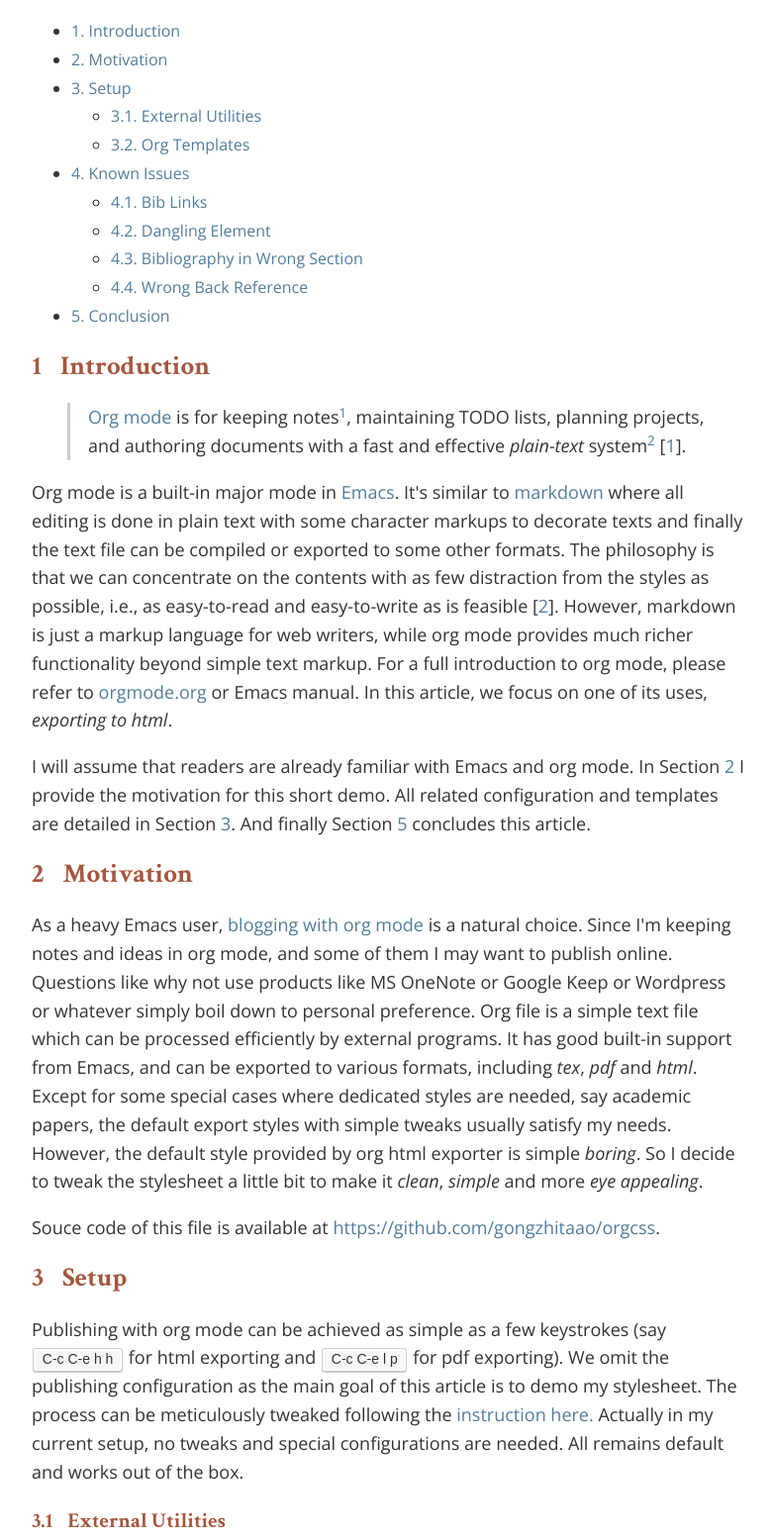
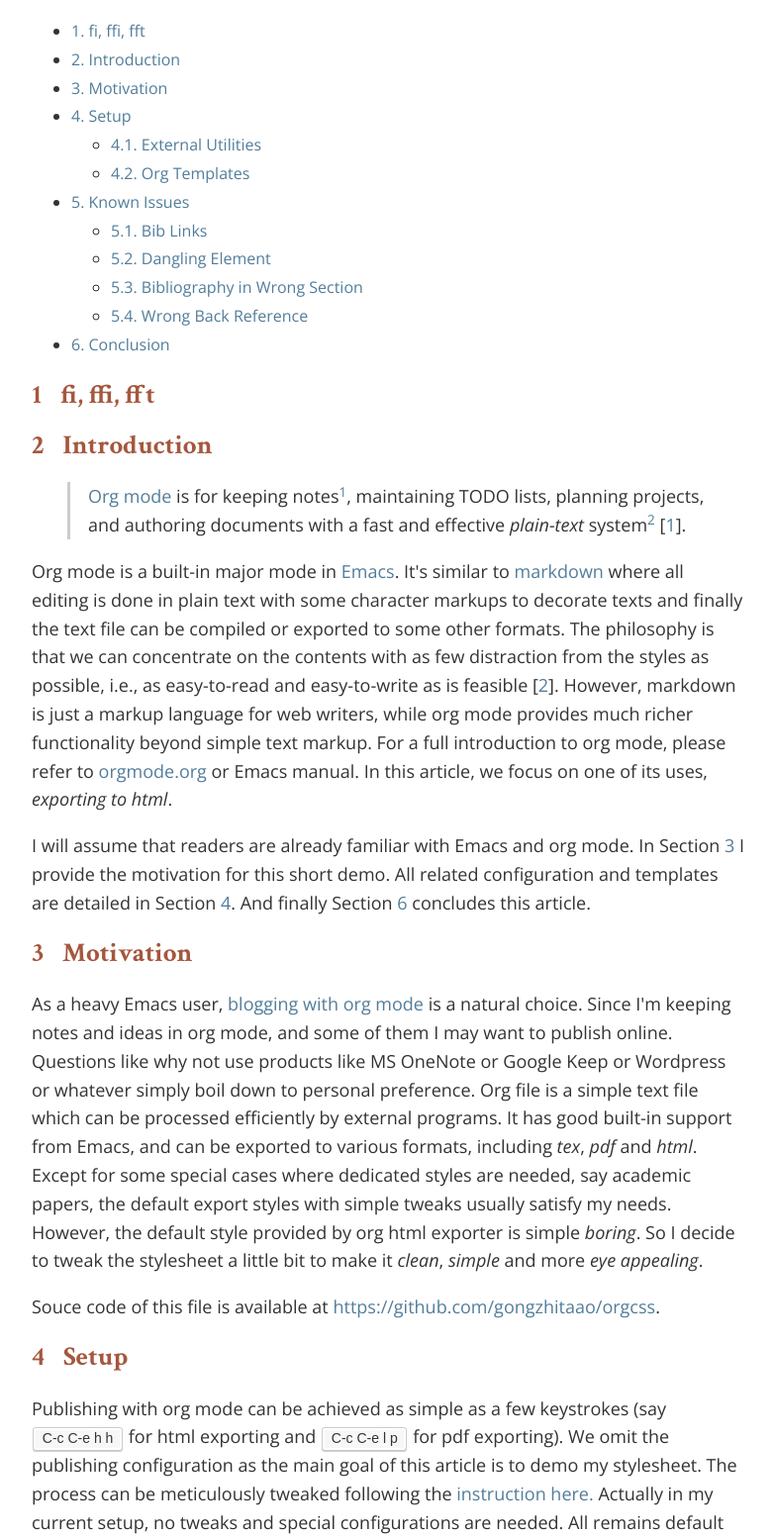
Before and after one commit to gongzhitaao/orgcss, a plain HTML site: page index.html in a window 1280 px wide. Shown: the part 271-1823 px from the top of the page at 99% size, without its empty margins (248-1030 px from the left). Drawn offline with nearby package versions, Linux system fonts and the light colour scheme; some packages are replaced by stand-ins of ours.

Commit message:
code style

```diff
--- a/index.html
+++ b/index.html
@@ -2,7 +2,7 @@
 <html>
 <head>
 <title>CSS for Org-exported HTML</title>
-<!-- 2015-07-03 Fri 16:47 -->
+<!-- 2015-07-09 Thu 15:15 -->
 <meta  charset="utf-8">
 <meta  name="generator" content="Org-mode">
 <meta  name="author" content="Zhitao Gong">
@@ -71,29 +71,34 @@
 <h2>Table of Contents</h2>
 <div id="text-table-of-contents">
 <ul>
-<li><a href="#sec:intro">1. Introduction</a></li>
-<li><a href="#sec:moti">2. Motivation</a></li>
-<li><a href="#sec:setup">3. Setup</a>
+<li><a href="#sec-1">1. fi, ffi, fft</a></li>
+<li><a href="#sec:intro">2. Introduction</a></li>
+<li><a href="#sec:moti">3. Motivation</a></li>
+<li><a href="#sec:setup">4. Setup</a>
 <ul>
-<li><a href="#sec-3-1">3.1. External Utilities</a></li>
-<li><a href="#sec-3-2">3.2. Org Templates</a></li>
+<li><a href="#sec-4-1">4.1. External Utilities</a></li>
+<li><a href="#sec-4-2">4.2. Org Templates</a></li>
 </ul>
 </li>
-<li><a href="#sec-4">4. Known Issues</a>
+<li><a href="#sec-5">5. Known Issues</a>
 <ul>
-<li><a href="#sec-4-1">4.1. Bib Links</a></li>
-<li><a href="#sec-4-2">4.2. Dangling Element</a></li>
-<li><a href="#sec-4-3">4.3. Bibliography in Wrong Section</a></li>
-<li><a href="#sec-4-4">4.4. Wrong Back Reference</a></li>
+<li><a href="#sec-5-1">5.1. Bib Links</a></li>
+<li><a href="#sec-5-2">5.2. Dangling Element</a></li>
+<li><a href="#sec-5-3">5.3. Bibliography in Wrong Section</a></li>
+<li><a href="#sec-5-4">5.4. Wrong Back Reference</a></li>
 </ul>
 </li>
-<li><a href="#sec:con">5. Conclusion</a></li>
+<li><a href="#sec:con">6. Conclusion</a></li>
 </ul>
 </div>
 </nav>
 
+<div id="outline-container-sec-1" class="outline-2">
+<h2 id="sec-1"><span class="section-number-2">1</span> fi, ffi, fft</h2>
+</div>
+
 <div id="outline-container-sec:intro" class="outline-2">
-<h2 id="sec:intro"><a id="sec-1" name="sec-1"></a><span class="section-number-2">1</span> Introduction</h2>
+<h2 id="sec:intro"><a id="sec-2" name="sec-2"></a><span class="section-number-2">2</span> Introduction</h2>
 <div class="outline-text-2" id="text-sec:intro">
 
 <blockquote>
@@ -120,16 +125,16 @@
 
 <p>
 I will assume that readers are already familiar with Emacs and org
-mode.  In Section <a href="#sec:moti">2</a> I provide the motivation for this short
+mode.  In Section <a href="#sec:moti">3</a> I provide the motivation for this short
 demo.  All related configuration and templates are detailed in
-Section <a href="#sec:setup">3</a>.  And finally Section <a href="#sec:con">5</a> concludes this
+Section <a href="#sec:setup">4</a>.  And finally Section <a href="#sec:con">6</a> concludes this
 article.
 </p>
 </div>
 </div>
 
 <div id="outline-container-sec:moti" class="outline-2">
-<h2 id="sec:moti"><a id="sec-2" name="sec-2"></a><span class="section-number-2">2</span> Motivation</h2>
+<h2 id="sec:moti"><a id="sec-3" name="sec-3"></a><span class="section-number-2">3</span> Motivation</h2>
 <div class="outline-text-2" id="text-sec:moti">
 
 <p>
@@ -156,7 +161,7 @@
 </div>
 
 <div id="outline-container-sec:setup" class="outline-2">
-<h2 id="sec:setup"><a id="sec-3" name="sec-3"></a><span class="section-number-2">3</span> Setup</h2>
+<h2 id="sec:setup"><a id="sec-4" name="sec-4"></a><span class="section-number-2">4</span> Setup</h2>
 <div class="outline-text-2" id="text-sec:setup">
 
 <p>
@@ -171,9 +176,9 @@
 </p>
 </div>
 
-<div id="outline-container-sec-3-1" class="outline-3">
-<h3 id="sec-3-1"><span class="section-number-3">3.1</span> External Utilities</h3>
-<div class="outline-text-3" id="text-3-1">
+<div id="outline-container-sec-4-1" class="outline-3">
+<h3 id="sec-4-1"><span class="section-number-3">4.1</span> External Utilities</h3>
+<div class="outline-text-3" id="text-4-1">
 <p>
 Table <a href="#tab:util">1</a> list all the external utilities I used for
 publishing and rendering.
@@ -233,9 +238,9 @@
 </div>
 </div>
 
-<div id="outline-container-sec-3-2" class="outline-3">
-<h3 id="sec-3-2"><span class="section-number-3">3.2</span> Org Templates</h3>
-<div class="outline-text-3" id="text-3-2">
+<div id="outline-container-sec-4-2" class="outline-3">
+<h3 id="sec-4-2"><span class="section-number-3">4.2</span> Org Templates</h3>
+<div class="outline-text-3" id="text-4-2">
 <p>
 The following is my org file template for blogging.
 </p>
@@ -288,18 +293,18 @@
 </div>
 </div>
 
-<div id="outline-container-sec-4" class="outline-2">
-<h2 id="sec-4"><span class="section-number-2">4</span> Known Issues</h2>
-<div class="outline-text-2" id="text-4">
+<div id="outline-container-sec-5" class="outline-2">
+<h2 id="sec-5"><span class="section-number-2">5</span> Known Issues</h2>
+<div class="outline-text-2" id="text-5">
 <p>
 The citation exporter, <code>ox-bibtex</code>, does NOT work seamlessly.  As of
 <code>Org-mode version 8.2.10</code>, I have the following issues.
 </p>
 </div>
 
-<div id="outline-container-sec-4-1" class="outline-3">
-<h3 id="sec-4-1"><span class="section-number-3">4.1</span> Bib Links</h3>
-<div class="outline-text-3" id="text-4-1">
+<div id="outline-container-sec-5-1" class="outline-3">
+<h3 id="sec-5-1"><span class="section-number-3">5.1</span> Bib Links</h3>
+<div class="outline-text-3" id="text-5-1">
 <p>
 For ref.bib, <code>bibtex2html</code> generates two files, ref.html and
 ref_bib.html.  Links in the two files are redirected to each other.
@@ -317,9 +322,9 @@
 </div>
 </div>
 
-<div id="outline-container-sec-4-2" class="outline-3">
-<h3 id="sec-4-2"><span class="section-number-3">4.2</span> Dangling Element</h3>
-<div class="outline-text-3" id="text-4-2">
+<div id="outline-container-sec-5-2" class="outline-3">
+<h3 id="sec-5-2"><span class="section-number-3">5.2</span> Dangling Element</h3>
+<div class="outline-text-3" id="text-5-2">
 <p>
 The lisp function <code>insert-file-contents</code> used in <code>ox-bibtex</code> does
 not move point and insertion-marker to the end of inserted text
@@ -364,9 +369,9 @@
 </div>
 </div>
 
-<div id="outline-container-sec-4-3" class="outline-3">
-<h3 id="sec-4-3"><span class="section-number-3">4.3</span> Bibliography in Wrong Section</h3>
-<div class="outline-text-3" id="text-4-3">
+<div id="outline-container-sec-5-3" class="outline-3">
+<h3 id="sec-5-3"><span class="section-number-3">5.3</span> Bibliography in Wrong Section</h3>
+<div class="outline-text-3" id="text-5-3">
 <p>
 The exported bibliography is always included in some other section
 div instead of a stand-lone section.
@@ -433,9 +438,9 @@
 </div>
 </div>
 
-<div id="outline-container-sec-4-4" class="outline-3">
-<h3 id="sec-4-4"><span class="section-number-3">4.4</span> Wrong Back Reference</h3>
-<div class="outline-text-3" id="text-4-4">
+<div id="outline-container-sec-5-4" class="outline-3">
+<h3 id="sec-5-4"><span class="section-number-3">5.4</span> Wrong Back Reference</h3>
+<div class="outline-text-3" id="text-5-4">
 <p>
 The links generated by <code>ox-bibtex</code> is also troublesome.  Given
 <code>ref.bib</code>, <code>bibtex2html</code> will generate two files, <code>reb_bib.html</code>
@@ -452,7 +457,7 @@
 </div>
 
 <div id="outline-container-sec:con" class="outline-2">
-<h2 id="sec:con"><a id="sec-5" name="sec-5"></a><span class="section-number-2">5</span> Conclusion</h2>
+<h2 id="sec:con"><a id="sec-6" name="sec-6"></a><span class="section-number-2">6</span> Conclusion</h2>
 <div class="outline-text-2" id="text-sec:con">
 
 <p>
@@ -465,12 +470,25 @@
 necessary.
 </p>
 
+<hr >
 </div>
+</div>
+<div id="footnotes">
+<h2 class="footnotes">Footnotes: </h2>
+<div id="text-footnotes">
 
-<hr >
+<div class="footdef"><sup><a id="fn.1" name="fn.1" class="footnum" href="#fnr.1">1</a></sup> <p class="footpara">
+For note keeping, <a href="http://jblevins.org/projects/deft/">Deft</a> with Orgmode make a cute couple.
+</p></div>
+
+<div class="footdef"><sup><a id="fn.2" name="fn.2" class="footnum" href="#fnr.2">2</a></sup> <p class="footpara">
+A <a href="http://doc.norang.ca/org-mode.html">great article</a> elaborates on this.
+</p>
 
 <div id="bibliography">
 <h2>References</h2>
+
+</div>
 <table>
 
 <tr valign="top">
@@ -500,28 +518,13 @@
 
 </td>
 </tr>
-</table>
-</div>
-</div>
-<div id="footnotes">
-<h2 class="footnotes">Footnotes: </h2>
-<div id="text-footnotes">
-
-<div class="footdef"><sup><a id="fn.1" name="fn.1" class="footnum" href="#fnr.1">1</a></sup> <p class="footpara">
-For note keeping, <a href="http://jblevins.org/projects/deft/">Deft</a> with Orgmode make a cute couple.
-</p></div>
-
-<div class="footdef"><sup><a id="fn.2" name="fn.2" class="footnum" href="#fnr.2">2</a></sup> <p class="footpara">
-A <a href="http://doc.norang.ca/org-mode.html">great article</a> elaborates on this.
-</p>
-
-</div>
+</table></div>
 
 
 </div>
 </div></div>
 <div id="postamble" class="status">
-<a class="author" href="http://gongzhitaao.org">Zhitao Gong</a> / <span class="date">2015-07-03 Fri 16:47</span><span class="creator"><a href="http://www.gnu.org/software/emacs/">Emacs</a> 24.4.1 (<a href="http://orgmode.org">Org</a> mode 8.2.10)</span>
+<a class="author" href="http://gongzhitaao.org">Zhitao Gong</a> / <span class="date">2015-07-09 Thu 15:15</span><span class="creator"><a href="http://www.gnu.org/software/emacs/">Emacs</a> 24.4.1 (<a href="http://orgmode.org">Org</a> mode 8.2.10)</span>
 </div>
 </body>
 </html>
--- a/org.css
+++ b/org.css
@@ -6,17 +6,6 @@
     margin: 1% 1%;
     font: normal normal normal 18px/1.6em 'Open Sans', sans-serif;
     color: #333;
-
-    text-rendering: optimizeLegibility;
-    -webkit-font-variant-ligatures: common-ligatures;
-    font-variant-ligatures: common-ligatures;
-
-    text-rendering: optimizeLegibility;
-    -moz-font-feature-settings: "kern=1";
-    -webkit-font-feature-settings: "kern";
-    -moz-font-feature-settings: "kern";
-    font-feature-settings: "kern";
-    font-kerning: normal;
 }
 
 @media (min-width: 720px) {
@@ -55,7 +44,12 @@
     padding: 10px 5px;
     font-size: 14px;
     line-height: 1.2em;
-    background-color: #EEE;
+}
+
+.org-src-container {
+    border-top: 1px dashed #555;
+    border-bottom: 1px dashed #555;
+    margin: 10px auto;
 }
 
 [class^="section-number-"] {
@@ -104,7 +98,7 @@
 
 h1,h2,h3,h4,h5,h6 {
     color: #A5573E;
-    font-family: 'Crimson Text', serif;
+    font-family: 'Crimson Text', sans-serif;
 }
 
 h5,h6 {
```
